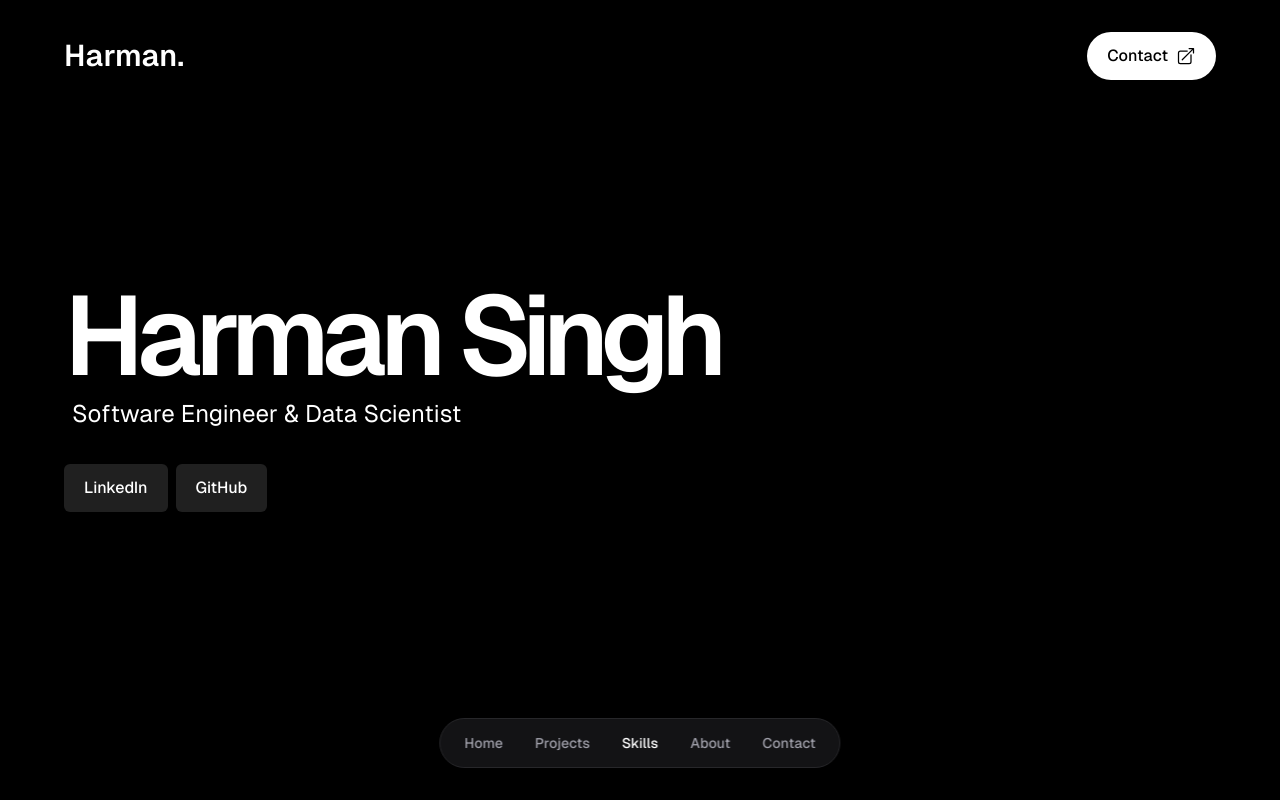
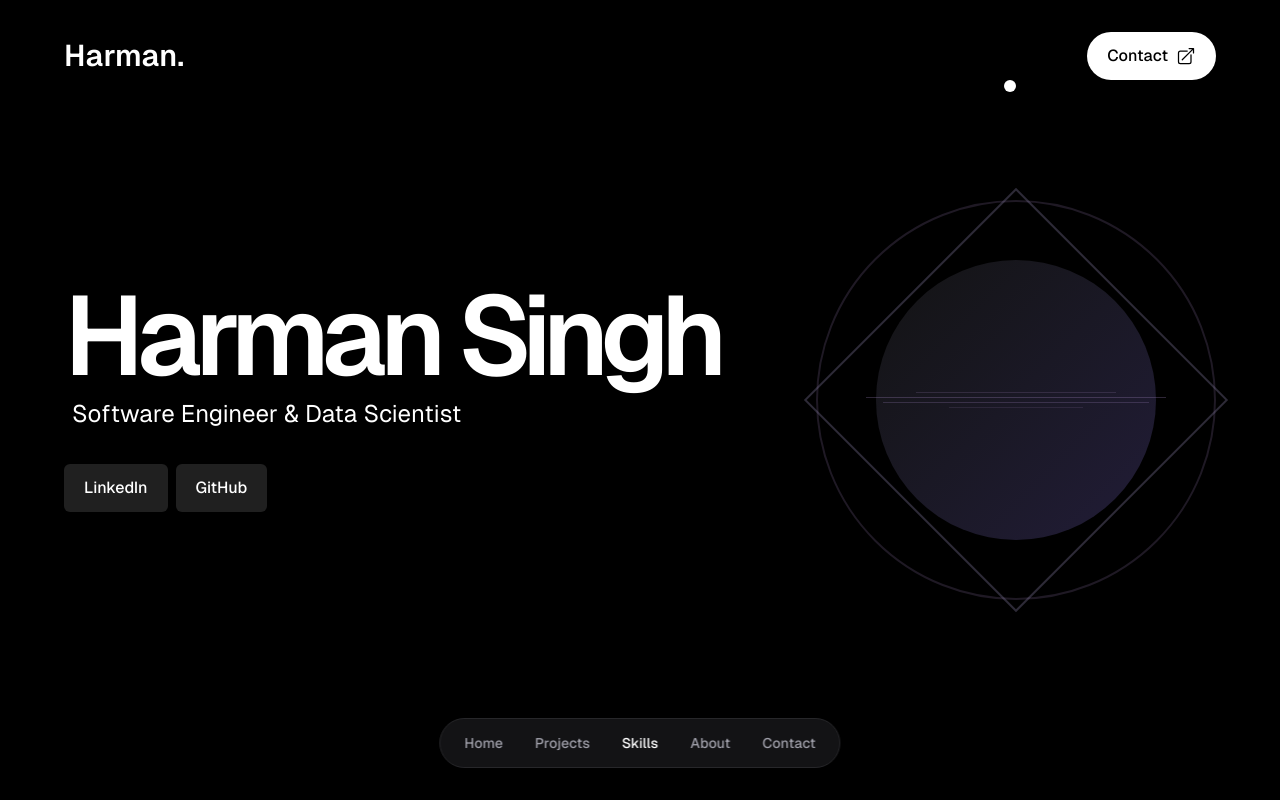
Before and after one commit to Harmxn02/harmansingh.nl, a Next.js app: page / in a window 1280 px wide. Shown: the top 800 px of the page. Built offline with nearby package versions, Linux system fonts and the light colour scheme.

Commit message:
Add cool animated thingie to the Hero

```diff
--- a/src/app/components/Hero.jsx
+++ b/src/app/components/Hero.jsx
@@ -26,6 +26,40 @@ const Link = ({ content, url, children }) => {
 			</a>
 			{children}
 		</button>
+	);
+};
+
+const AnimatedPattern = () => {
+	return (
+		<div
+			className="hidden md:flex md:h-full md:items-center md:justify-center"
+			data-aos="fade-left"
+			data-aos-delay="300"
+		>
+			<div className="relative h-[250px] w-[250px] lg:h-[350px] lg:w-[350px] xl:h-[400px] xl:w-[400px]">
+				{/* Main circle */}
+				<div className="border-purple-light absolute inset-0 animate-pulse rounded-full border-2 opacity-20"></div>
+
+				{/* Rotating squares */}
+				<div className="animate-spin-slow absolute inset-0">
+					<div className="border-purple-lighter absolute top-1/2 left-1/2 h-3/4 w-3/4 -translate-x-1/2 -translate-y-1/2 rotate-45 transform border-2 opacity-30"></div>
+				</div>
+
+				{/* Orbiting dot */}
+				<div className="animate-orbit absolute top-0 left-1/2 h-3 w-3 -translate-x-1/2 rounded-full bg-white"></div>
+
+				{/* Gradient sphere */}
+				<div className="from-buttonPrimaryHover to-purple-darker absolute inset-[15%] rounded-full bg-gradient-to-br opacity-60"></div>
+
+				{/* Code-like lines */}
+				<div className="absolute inset-0 flex flex-col items-center justify-center">
+					<div className="bg-purple-light mb-1 h-[1px] w-1/2 opacity-20"></div>
+					<div className="bg-purple-light mb-1 h-[1px] w-3/4 opacity-30"></div>
+					<div className="bg-purple-light mb-1 h-[1px] w-2/3 opacity-25"></div>
+					<div className="bg-purple-light h-[1px] w-1/3 opacity-15"></div>
+				</div>
+			</div>
+		</div>
 	);
 };
 
@@ -101,7 +135,10 @@ const Hero = () => {
 					</svg>
 				</CTA>
 			</div>{" "}
-			<MainContent />
+			<div className="flex flex-col md:flex-row md:items-center md:justify-between">
+				<MainContent />
+				<AnimatedPattern />
+			</div>
 		</section>
 	);
 };
--- a/src/app/globals.css
+++ b/src/app/globals.css
@@ -47,3 +47,44 @@
 	border-color: #878787;
 	padding: 0.5rem 1rem;
 }
+
+@keyframes spin-slow {
+	0% {
+		transform: rotate(0deg);
+	}
+	100% {
+		transform: rotate(360deg);
+	}
+}
+
+@keyframes orbit {
+	0% {
+		transform: translateX(-50%) rotate(0deg) translateY(-120px) rotate(0deg);
+	}
+	100% {
+		transform: translateX(-50%) rotate(360deg) translateY(-120px)
+			rotate(-360deg);
+	}
+}
+
+@keyframes pulse-slight {
+	0%,
+	100% {
+		opacity: 0.5;
+	}
+	50% {
+		opacity: 0.7;
+	}
+}
+
+@layer utilities {
+	.animate-spin-slow {
+		animation: spin-slow 15s linear infinite;
+	}
+	.animate-orbit {
+		animation: orbit 8s linear infinite;
+	}
+	.animate-pulse-slight {
+		animation: pulse-slight 3s ease-in-out infinite;
+	}
+}
```
